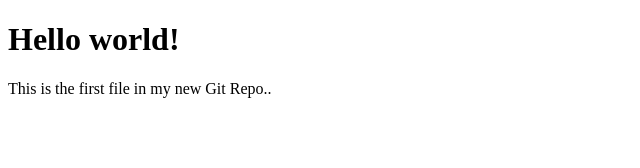
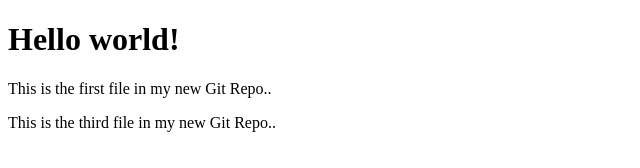
Before and after one commit to iamskie/GitTraining, a plain HTML site: page index.html in a window 1280 px wide. Shown: the whole page, without its empty margins (0-640 px from the left). Drawn offline with Linux system fonts and the light colour scheme.

Commit message:
update text

```diff
--- a/index.html
+++ b/index.html
@@ -7,6 +7,7 @@
 
 <h1>Hello world!</h1>
 <p>This is the first file in my new Git Repo..</p>
+<p>This is the third file in my new Git Repo..</p>
 
 </body>
 </html>
```
